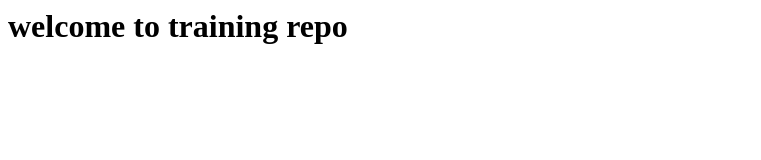
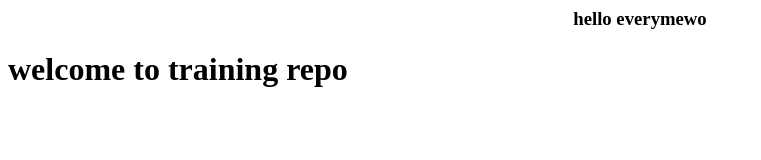
Before and after one commit to princeashok293/trainingrepo, a plain HTML site: page index.html in a window 1280 px wide. Shown: the whole page, without its empty margins (0-761 px from the left). Drawn offline with Linux system fonts and the light colour scheme.

Commit message:
index.html changed

```diff
--- a/index.html
+++ b/index.html
@@ -1,5 +1,9 @@
 <html>
 	<body>
+	<center>
+		<h3> hello everymewo </h3>
+	</center>
+
 		<h1>welcome to training repo</h1>
 	</body>
 </html>
```
